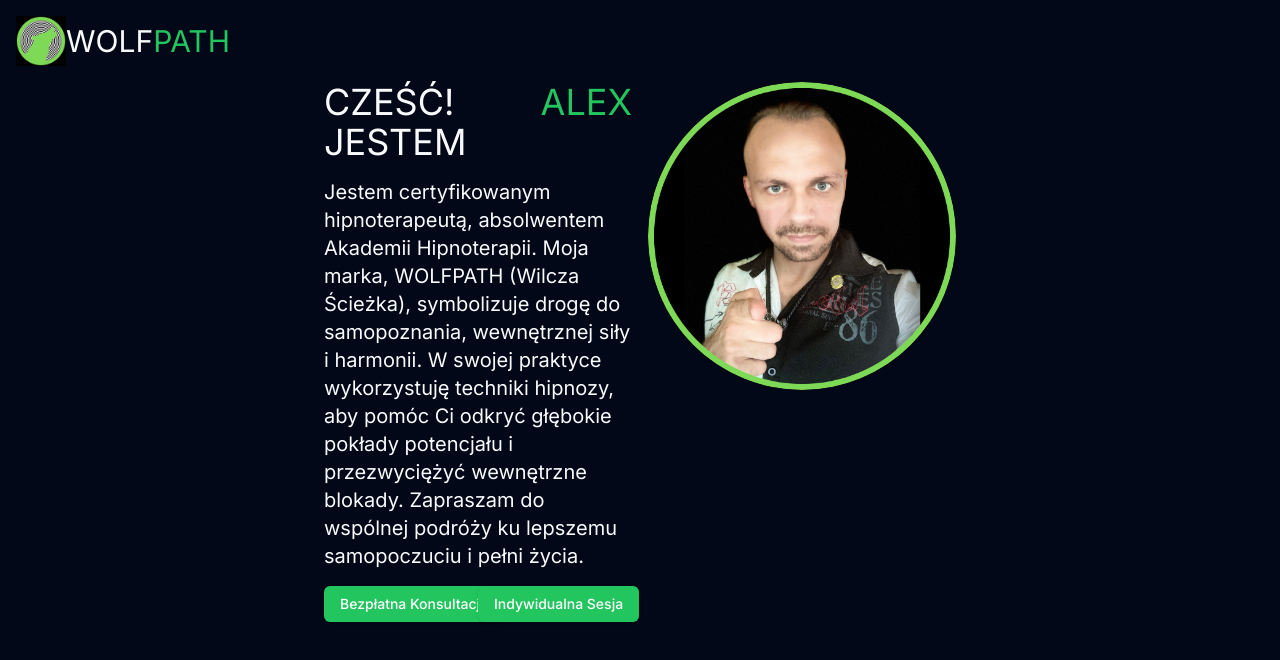
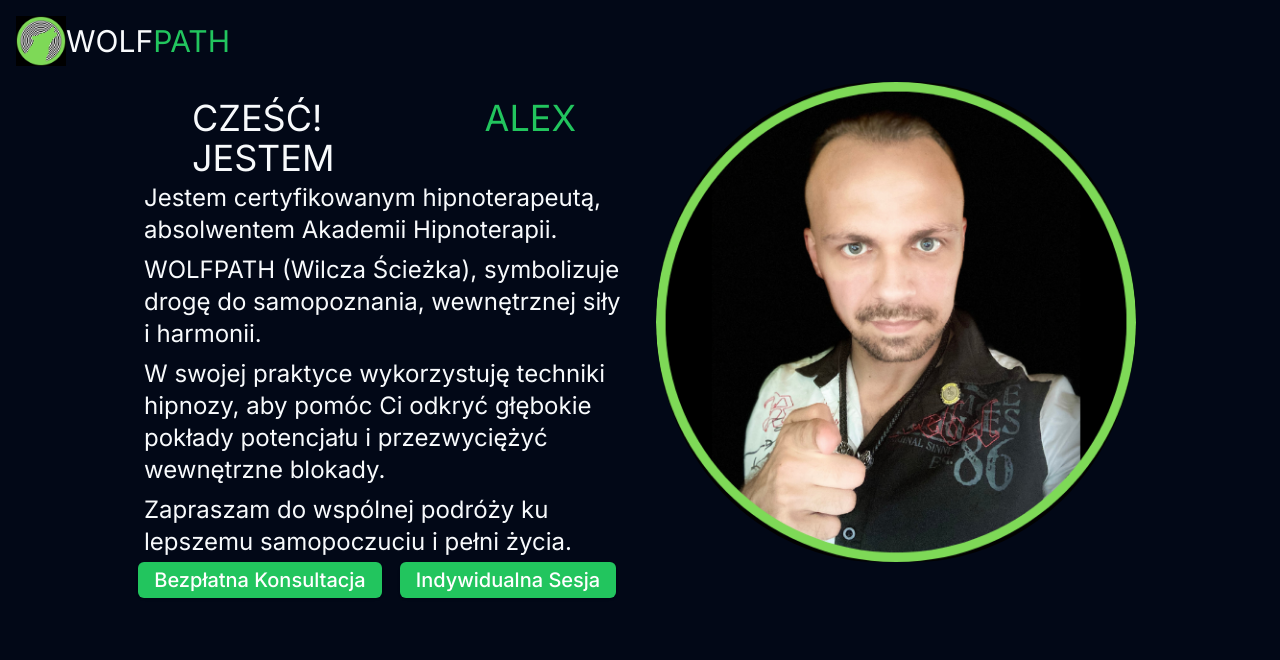
Before and after one commit to AlexanderKrysiuk/wolf-path, a Next.js app: page / in a window 1280 px wide. Shown: the top 660 px of the page. Built offline with nearby package versions, Linux system fonts and the light colour scheme.

Commit message:
Optimization for large screens

```diff
--- a/components/Hero.tsx
+++ b/components/Hero.tsx
@@ -4,52 +4,59 @@
 import Link from "next/link";
 
 const Hero = () => {
-    return ( <div className="">
-        <div className="grid grid-cols-4 gap-4">
-            {/* First Column */}
-            <div>
+    return (
+    <div className="md:grid md:grid-cols-2 lg:max-w-[80%] mx-auto">
+        <div className="md:order-1">
+            <Image
+                className="rounded-full px-4 w-full"
+                src="/Images/Alex.png"
+                alt=""
+                width={500}
+                height={500}
+                />
+        </div>
+        <div className="md:grid md:grid-cols-1">
 
-            </div>
-            {/* Second Column */}
-            <div>
-                <div className="text-4xl flex gap-4">
+        <div className="text-2xl flex gap-2 mx-auto pt-4 px-16 lg:text-4xl lg:gap-4">
             CZEŚĆ! JESTEM
             <div className="text-green-500">
                 ALEX
             </div>
         </div>
-                <div className="mt-4 mb-4 text-xl">
-                    Jestem certyfikowanym hipnoterapeutą, absolwentem Akademii Hipnoterapii. Moja marka, WOLFPATH (Wilcza Ścieżka), symbolizuje drogę do samopoznania, wewnętrznej siły i harmonii. W swojej praktyce wykorzystuję techniki hipnozy, aby pomóc Ci odkryć głębokie pokłady potencjału i przezwyciężyć wewnętrzne blokady. Zapraszam do wspólnej podróży ku lepszemu samopoczuciu i pełni życia.
+        <div className="
+        text-lg text-center px-4 lg:text-2xl">
+            <p className="py-4 md:text-left md:py-1">
+                Jestem certyfikowanym hipnoterapeutą, absolwentem Akademii Hipnoterapii.
+            </p>
+            <p className="py-4 md:text-left md:py-1">
+                WOLFPATH (Wilcza Ścieżka), symbolizuje drogę do samopoznania, wewnętrznej siły i harmonii.
+            </p>
+            <p className="py-4 md:text-left md:py-1">
+                W swojej praktyce wykorzystuję techniki hipnozy, aby pomóc Ci odkryć głębokie pokłady potencjału i przezwyciężyć wewnętrzne blokady.
+            </p>
+            <p className="py-4 md:text-left md:py-1">
+                Zapraszam do wspólnej podróży ku lepszemu samopoczuciu i pełni życia.
+            </p>
         </div>
-                <div className="grid grid-cols-2">
-                    <div>
-                        <Link href="https://calendly.com/alexander-krysiuk/bezplatna-konsultacja-hipnozy">
-                            <Button className="bg-green-500 text-white">
+        <div className="grid grid-cols-1 px-2 text-center md:grid-cols-2">
+            <div className="pb-4">
+                <Link href="https://calendly.com/alexander-krysiuk/bezplatna-konsultacja-hipnozy-clone">
+                    <Button className="bg-green-500 hover:bg-green-600 text-white md:text-normal lg:text-xl">
                         Bezpłatna Konsultacja
                     </Button>
                 </Link>
             </div>
-                    <div>
+            <div className="pb-4">
                 <Link href="https://calendly.com/alexander-krysiuk/sesja-hipnozy">
-                            <Button className="bg-green-500 text-white">
+                    <Button className="bg-green-500 hover:bg-green-600 text-white md:text-normal lg:text-xl">
                         Indywidualna Sesja
                     </Button>
                 </Link>
             </div>
         </div>
         </div>
-            {/* 3 Column */}
-            <div>
-                <Image
-                    className="rounded-full"
-                    src="/Images/Alex.png"
-                    alt=""
-                    width={500}
-                    height={500}
-                />
     </div>
-        </div>
-    </div> );
+    );
 }
 
 export default Hero;
--- a/next.config.mjs
+++ b/next.config.mjs
@@ -1,4 +1,7 @@
 /** @type {import('next').NextConfig} */
-const nextConfig = {};
+const nextConfig = {
+    output: 'export',
+    images: { unoptimized: true }
+};
 
 export default nextConfig;
```
Also changed, not shown: 1 other file (tests, documents, lock files or other folders). Lines whose indentation alone changed are shown as unchanged.
